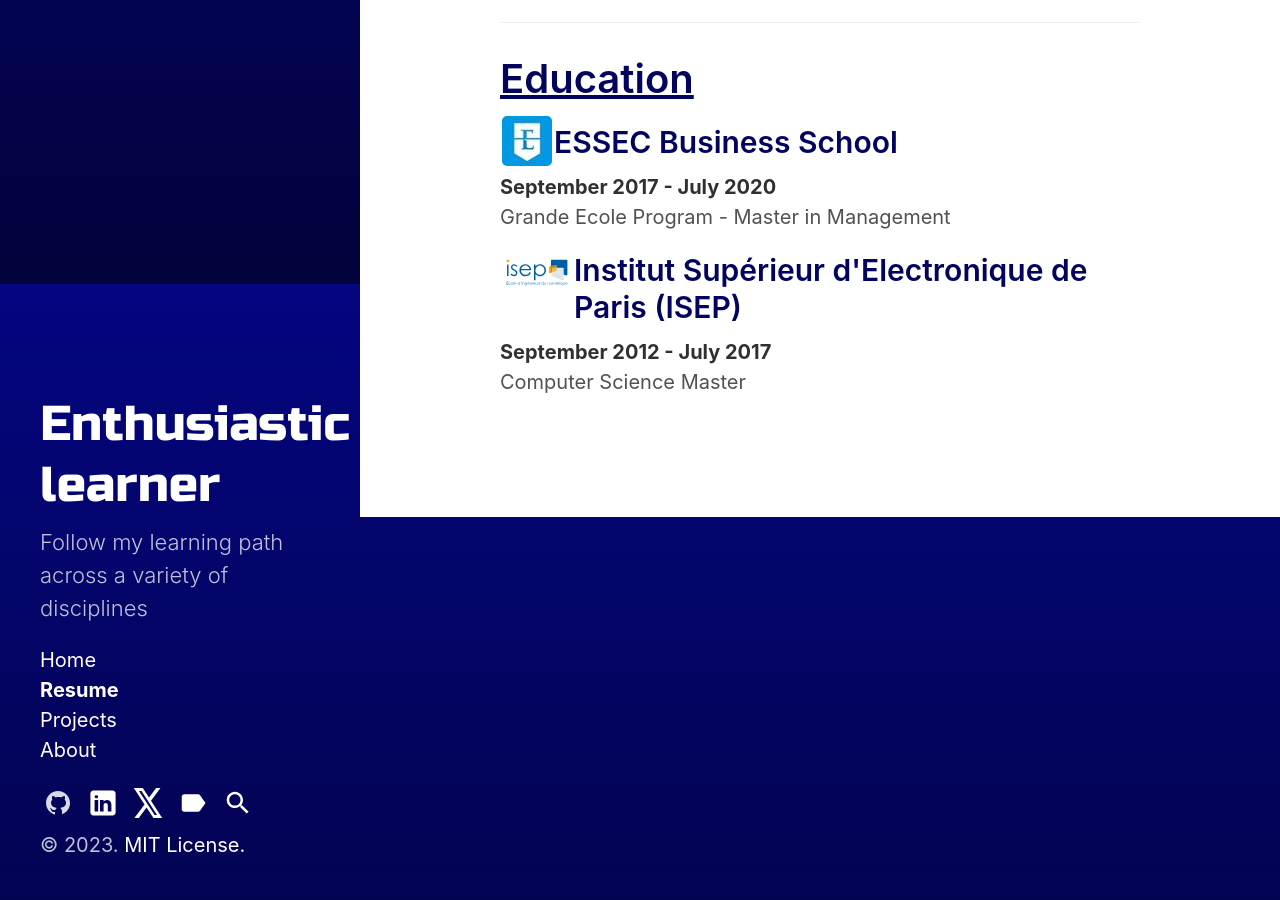
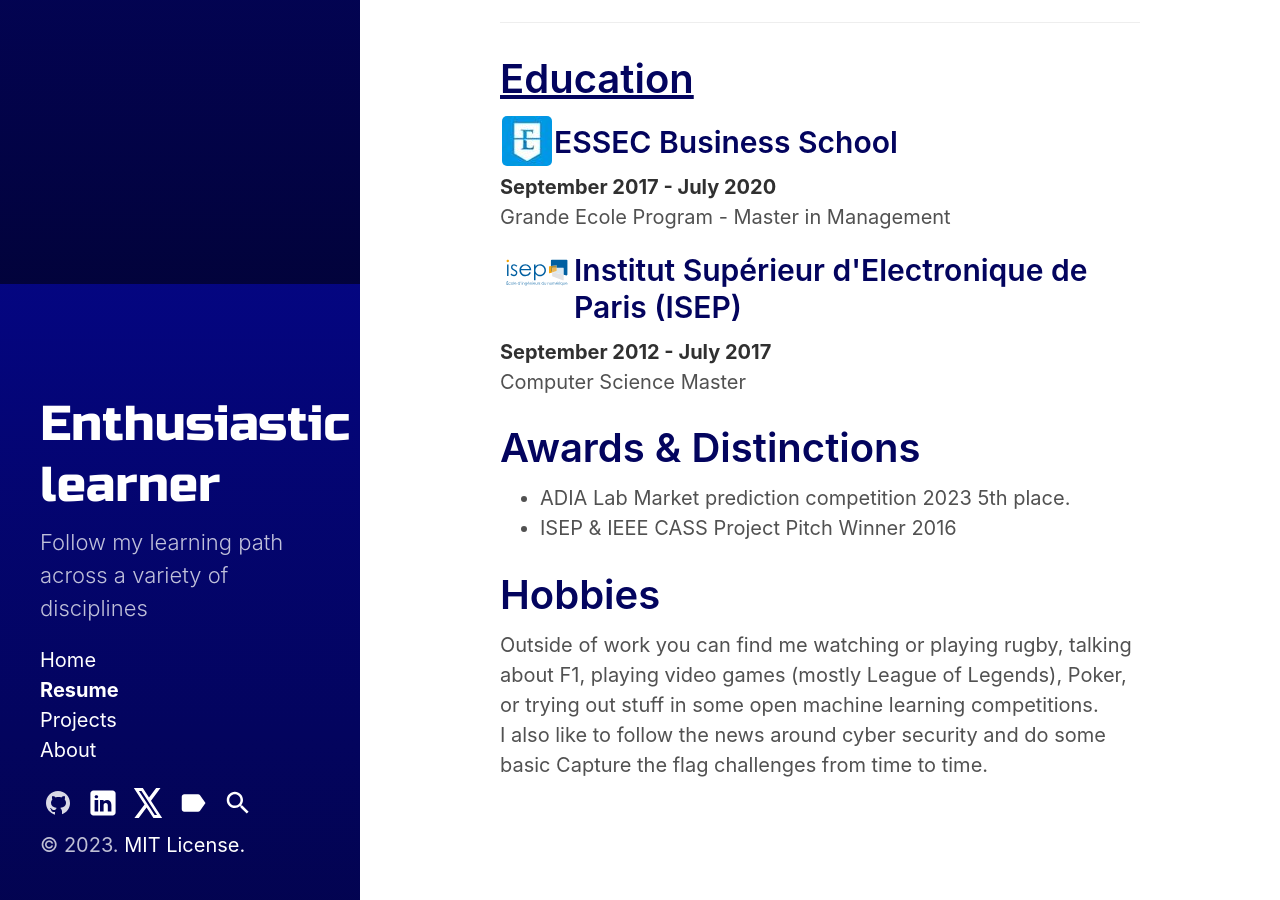
Before and after one commit to MayeulSGC/MayeulSGC.github.io, a Jekyll site: the page built from category/markup.md, in a window 1280 px wide and 900 px high, scrolled down 1516 px. Built offline with Jekyll 4.4.1, drawn with Linux system fonts in a browser that asks for light colours.

Commit message:
update resume

```diff
--- a/category/markup.md
+++ b/category/markup.md
@@ -33,3 +33,13 @@
 <h2> Institut Supérieur d'Electronique de Paris (ISEP)</h2>
 **September 2012 - July 2017**
 Computer Science Master
+
+
+<h1>Awards & Distinctions</h1>
+- ADIA Lab Market prediction competition 2023 5th place.
+- ISEP & IEEE CASS Project Pitch Winner 2016
+
+
+<h1>Hobbies</h1>
+Outside of work you can find me watching or playing rugby, talking about F1, playing video games (mostly League of Legends), Poker, or trying out stuff in some open machine learning competitions.
+I also like to follow the news around cyber security and do some basic Capture the flag challenges from time to time.
```
